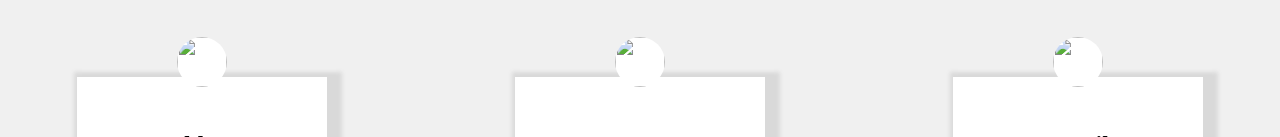
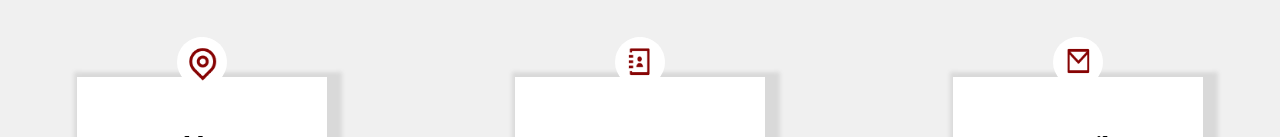
Before and after one commit to oluyidaniel/party, a plain HTML site: page index.html in a window 1280 px wide. Shown: the part 4186-4323 px from the top of the page. Drawn offline with nearby package versions, Linux system fonts and the light colour scheme; files whose address does not match are found by name; a web font is replaced by a local one.

Commit message:
landing page

```diff
--- a/index.html
+++ b/index.html
@@ -524,20 +524,20 @@
 
         <div class="contact-zone">
             <div class="contact-card">
-                <img src="./images/icons/Group 9.png" alt="">
+                <img src="./frontend/assest/Group 9.png" alt="">
                 <h1>Address</h1>
                 <p>Ogba, Lagos, Nigeria</p>
                 <span>View on map</span> <i></i>
             </div>
 
             <div class="contact-card">
-                <img src="./images/icons/group 10.png" alt="" width="">
+                <img src="./frontend/assest/Group 10.png" alt="" width="">
                 <h1>Conatct</h1>
                 <p>+2348142955122</p>
             </div>
 
             <div class="contact-card">
-                <img src="./images/icons/group 11.png" alt="">
+                <img src="./frontend/assest/Group 11.png" alt="">
                 <h1>Email</h1>
                 <p>info@quickpass.com</p>
                 <p>helo@quickpass.com</p>
```
Also changed, not shown: frontend/assest/Group 9.png (added), frontend/assest/group 10.png (added), frontend/assest/group 11.png (added).
